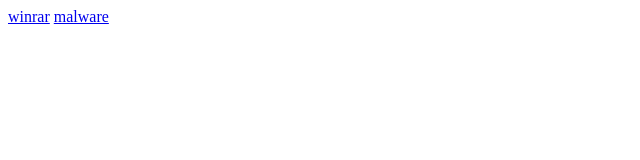
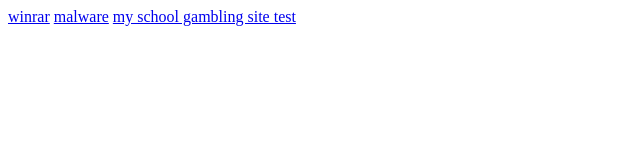
Before and after one commit to hypedonbtc/hypedonbtc.github.io, a plain HTML site: page index.html in a window 1280 px wide. Shown: the whole page, without its empty margins (0-640 px from the left). Drawn offline with Linux system fonts and the light colour scheme.

Commit message:
Update index.html

```diff
--- a/index.html
+++ b/index.html
@@ -1,2 +1,3 @@
 <a href="https://win-rar.com/">winrar</a>
 <a href="https://github.com/Endermanch/MalwareDatabase">malware</a>
+<a href="https://hypedonbtc.github.io/gambling-app-lab.github.io/">my school gambling site test</a>
```
